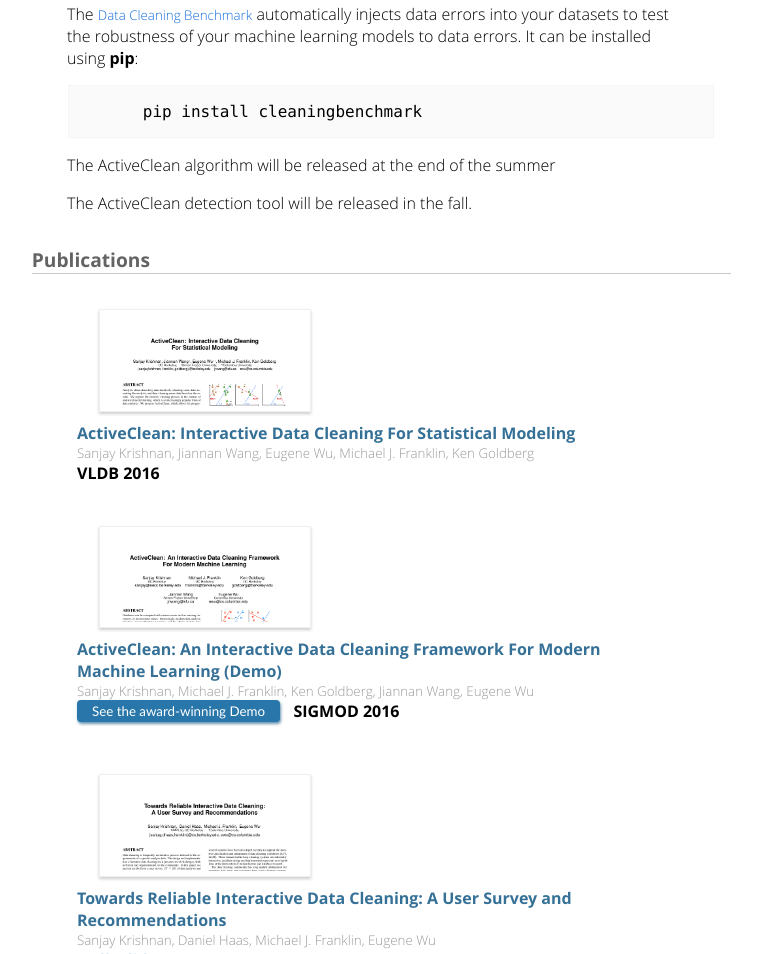
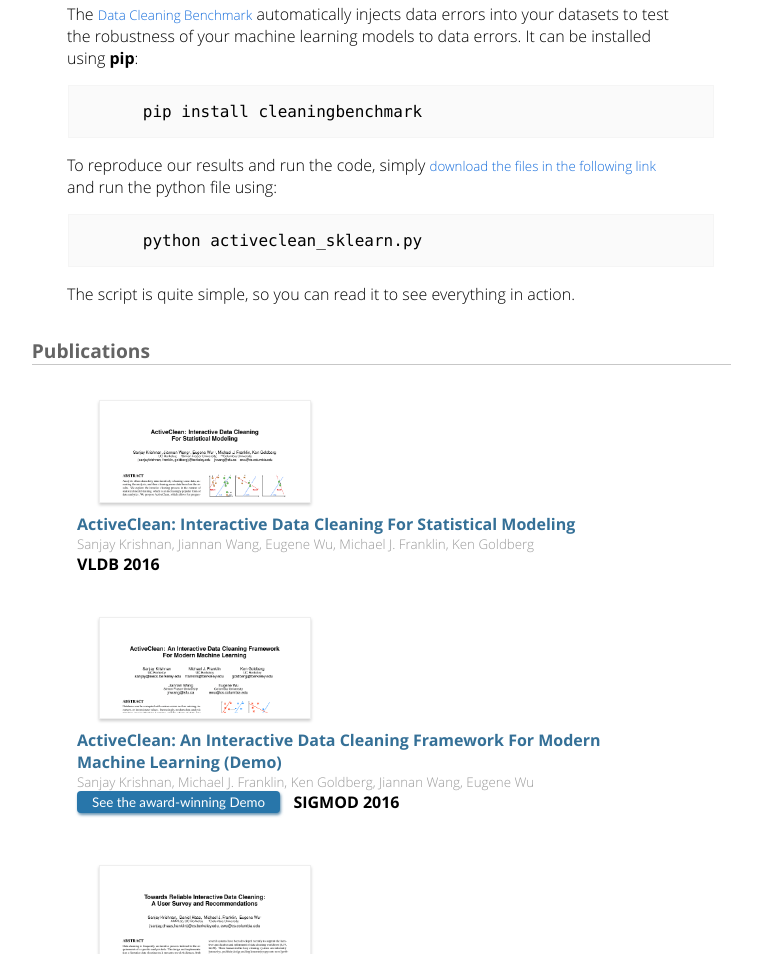
Before and after one commit to activeclean/activeclean.github.io, a plain HTML site: page index.html in a window 1280 px wide. Shown: the part 1433-2387 px from the top of the page, without its empty margins (190-952 px from the left). Drawn offline with Linux system fonts and the light colour scheme; a web font is replaced by a local one.

Commit message:
updated website

```diff
--- a/index.html
+++ b/index.html
@@ -79,9 +79,12 @@ of your machine learning models to data errors.  It can be installed using <stro
 <pre><code>      pip install cleaningbenchmark
 </code></pre>
 
-<p>The ActiveClean algorithm will be released at the end of the summer</p>
+<p>To reproduce our results and run the code, simply <a href="https://www.dropbox.com/sh/r2vv252m5lnqpmm/AAAMj0WRaZX9EKH_8dLOHQpIa?dl=0">download the files in the following link</a> and run the python file using:</p>
 
-<p>The ActiveClean detection tool will be released in the fall.</p>
+<pre><code>      python activeclean_sklearn.py
+</code></pre>
+
+<p>The script is quite simple, so you can read it to see everything in action.</p>
 
 <h1>Publications</h1>
 
```
Also changed, not shown: 1 other file.
